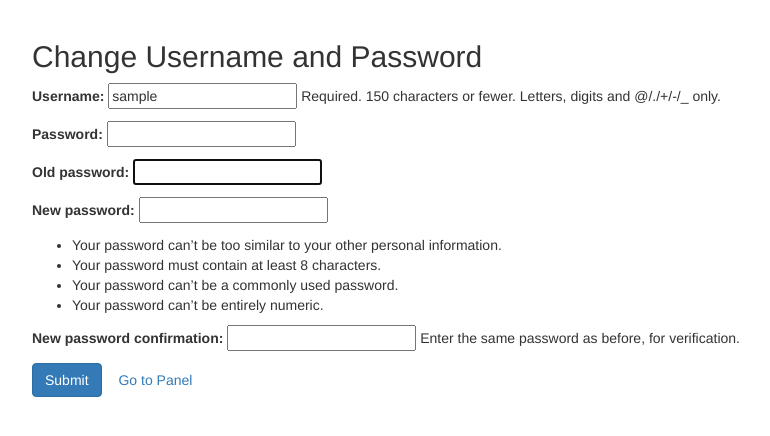
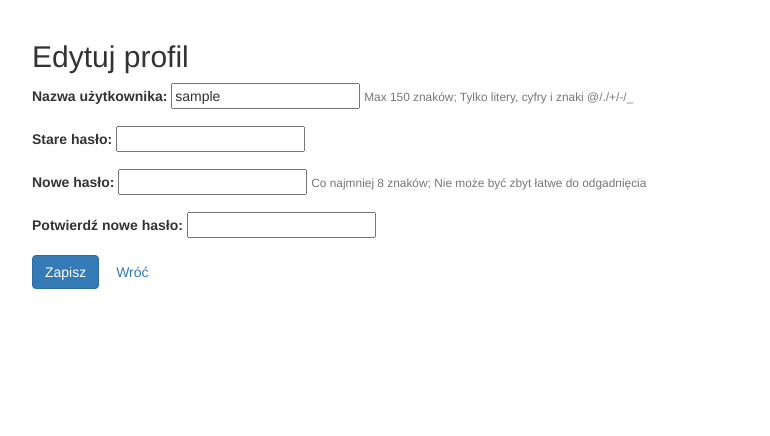
Before and after one commit to crossfade69/ankietaProject, a Django app: page /edit_profile/ in a window 1280 px wide. Shown: the part 52-488 px from the top of the page, without its empty margins (38-808 px from the left). Run offline with Django 5.2, Linux system fonts and the light colour scheme; the visitor is signed in with stand-in values (Sample User, id 1); some libraries are stand-ins or nearby versions.

Commit message:
polska wersja

```diff
--- a/poll/forms.py
+++ b/poll/forms.py
@@ -2,6 +2,7 @@ from django.contrib.auth.models import User
 from django import forms
 from django.forms import ModelForm
 from .models import Poll
+from django.contrib.auth.forms import UserCreationForm, UserChangeForm, PasswordChangeForm
 
 
 class EditPollForm(ModelForm):
@@ -16,4 +17,58 @@ class EditPollForm(ModelForm):
 class EditUsernameForm(forms.ModelForm):
     class Meta:
         model = User
-        fields = ['username', 'password']
+        fields = ['username']
+
+class NoValidationPasswordInput(forms.PasswordInput):
+    def value_from_datadict(self, data, files, name):
+        return data.get(name)
+
+class PolishUserCreationForm(UserCreationForm):
+    class Meta:
+        model = User
+        fields = UserCreationForm.Meta.fields
+
+    def __init__(self, *args, **kwargs):
+        super().__init__(*args, **kwargs)
+
+        self.fields['username'].label = 'Nazwa użytkownika'
+        self.fields['username'].help_text = (
+            'Maks. 150 znaków lub mniej. Tylko litery, cyfry i znaki @/./+/-/_'
+        )
+        self.fields['password1'].label = 'Hasło'
+        self.fields['password1'].help_text = (
+            'Hasło musi mieć co najmniej 8 znaków i nie może być zbyt łatwe do odgadnięcia.'
+        )
+        self.fields['password1'].widget = NoValidationPasswordInput()
+        self.fields['password2'].label = 'Potwierdź hasło'
+        self.fields['password2'].help_text = 'Wprowadź hasło ponownie dla potwierdzenia.'
+        self.fields['password2'].widget = NoValidationPasswordInput()
+
+        def clean_password1(self):
+            password1 = self.cleaned_data.get('password1')
+            return password1
+
+        def clean_password2(self):
+            password2 = self.cleaned_data.get('password2')
+            return password2
+
+class PolishEditUsernameForm(UserChangeForm):
+    class Meta:
+        model = User  # Assuming you have imported the User model
+        fields = ['username']
+
+    username = forms.CharField(label='Nazwa użytkownika', max_length=150)
+
+class PolishPasswordChangeForm(PasswordChangeForm):
+    old_password = forms.CharField(
+        label='Stare hasło',
+        widget=forms.PasswordInput(attrs={'autocomplete': 'current-password'}),
+    )
+    new_password1 = forms.CharField(
+        label='Nowe hasło',
+        widget=forms.PasswordInput(attrs={'autocomplete': 'new-password'}),
+    )
+    new_password2 = forms.CharField(
+        label='Potwierdź nowe hasło',
+        widget=forms.PasswordInput(attrs={'autocomplete': 'new-password'}),
+    )
--- a/poll/views.py
+++ b/poll/views.py
@@ -1,15 +1,12 @@
 from django.http import HttpResponse, Http404, HttpResponseRedirect
 from django.shortcuts import render, redirect, get_object_or_404
 from django.contrib.auth import authenticate, login, logout
-from django.contrib.auth.forms import UserCreationForm, PasswordChangeForm
-from django.contrib.sessions.models import Session
 from django.contrib import messages
 from django.urls import reverse
-from django.utils import timezone
 from django.contrib.auth.decorators import login_required
 
-from . import forms
-from .forms import EditPollForm, EditUsernameForm
+from .forms import (EditPollForm, PolishUserCreationForm,
+                    PolishEditUsernameForm, PolishPasswordChangeForm)
 from .models import Poll
 
 
@@ -34,7 +31,7 @@ def teacher_logout(request):
 
 def teacher_register(request):
     if request.method == 'POST':
-        form =UserCreationForm(request.POST)
+        form =PolishUserCreationForm(request.POST)
         if form.is_valid():
             form.save()
             username = form.cleaned_data['username']
@@ -44,15 +41,15 @@ def teacher_register(request):
             messages.success(request, 'sukces')
             return redirect('teacher_login')
     else:
-        form = UserCreationForm()
+        form = PolishUserCreationForm()
     return render(request, 'registration/register.html',{
         'form':form})
 
 @login_required(login_url='teacher_login')
 def edit_profile(request):
     if request.method == 'POST':
-        username_form = EditUsernameForm(request.POST, instance=request.user)
-        password_form = PasswordChangeForm(request.user, request.POST)
+        username_form = PolishEditUsernameForm(request.POST, instance=request.user)
+        password_form = PolishPasswordChangeForm(request.user, request.POST)
 
         if username_form.is_valid():
             username_form.save()
@@ -67,8 +64,8 @@ def edit_profile(request):
             messages.error(request, 'Password change failed. Please correct the errors.')
 
     else:
-        username_form = EditUsernameForm(instance=request.user)
-        password_form = PasswordChangeForm(request.user)
+        username_form = PolishEditUsernameForm(instance=request.user)
+        password_form = PolishPasswordChangeForm(request.user)
 
     return render(request, 'registration/edit_profile.html', {
         'username_form': username_form,
--- a/templates/poll/chart.html
+++ b/templates/poll/chart.html
@@ -3,7 +3,7 @@
 <head>
     <meta charset="UTF-8">
     <meta name="viewport" content="width=device-width, initial-scale=1.0">
-    <title>Poll Chart</title>
+    <title>Wykres</title>
     <!-- Include Chart.js library -->
     <script src="https://cdn.jsdelivr.net/npm/chart.js"></script>
 </head>
@@ -11,10 +11,8 @@
     <canvas id="pollChart" width="400" height="200"></canvas>
 
     <script>
-        // Access the chart data passed from the Django view
         var data = {{ data | safe }};
 
-        // Chart.js code to create a bar chart
         var ctx = document.getElementById('pollChart').getContext('2d');
         var myChart = new Chart(ctx, {
             type: 'bar',
--- a/templates/poll/notready.html
+++ b/templates/poll/notready.html
@@ -1,14 +1,13 @@
 {% extends 'base.html' %}
 
-{% block title %}Not Ready{% endblock %}
+{% block title %}Brak gotowości{% endblock %}
 
 {% block main %}
     <div class="row">
     <div class="col-lg-8 col-lg-offset-2">
         <div class="panel panel-default">
             <div class="panel-heading">
-                <h3 class="panel-title">Poll Result</h3>
-            </div>
+
 
             <div class="panel-body">
                 <h1>Ankieta jeszcze nie gotowa</h1>
--- a/templates/poll/thankyou.html
+++ b/templates/poll/thankyou.html
@@ -1,6 +1,6 @@
 {% extends 'base.html' %}
 
-{% block title %}Thank You{% endblock %}
+{% block title %}Dziękuję{% endblock %}
 
 {% block main %}
     <div class="row">
--- a/templates/poll/vote.html
+++ b/templates/poll/vote.html
@@ -7,7 +7,7 @@
     <div class="col-lg-8 col-lg-offset-2">
         <div class="panel panel-default">
             <div class="panel-heading">
-                <h3 class="panel-title">Cast Your Vote</h3>
+                <h3 class="panel-title">Wybierz odpowiedź</h3>
             </div>
 
             <div class="panel-body">
@@ -40,7 +40,7 @@
                             <hr />
 
                             <button type="submit" class="btn btn-info btn-lg"> <!-- btn-lg for larger size -->
-                                Submit
+                                Zatwierdź
                             </button>
 
                         </form>
--- a/templates/registration/edit_profile.html
+++ b/templates/registration/edit_profile.html
@@ -1,7 +1,7 @@
 {% extends 'base.html' %}
 
 {% block main %}
-  <h2>Change Username and Password</h2>
+  <h2>Edytuj profil</h2>
 
   {% if messages %}
     <ul class="messages">
@@ -13,10 +13,27 @@
 
   <form method="post" action="{% url 'edit_profile' %}">
     {% csrf_token %}
-    {{ username_form.as_p }}
-    {{ password_form.as_p }}
-    <button type="submit" class="btn btn-primary">Submit</button>
-    <a href="{% url 'panel' %}" class="btn btn-secondary">Go to Panel</a>
+    <div class="form-group">
+        <label for="{{ username_form.username.id_for_label }}">Nazwa użytkownika:</label>
+        {{ username_form.username }}
+        <small class="form-text text-muted">Max 150 znaków; Tylko litery, cyfry i znaki @/./+/-/_</small>
+    </div>
+    <div class="form-group">
+        <label for="{{ password_form.old_password.id_for_label }}">Stare hasło:</label>
+        {{ password_form.old_password }}
+    </div>
+    <div class="form-group">
+        <label for="{{ password_form.new_password1.id_for_label }}">Nowe hasło:</label>
+        {{ password_form.new_password1 }}
+        <small class="form-text text-muted">Co najmniej 8 znaków; Nie może być zbyt łatwe do odgadnięcia</small>
+    </div>
+    <div class="form-group">
+        <label for="{{ password_form.new_password2.id_for_label }}">Potwierdź nowe hasło:</label>
+        {{ password_form.new_password2 }}
+    </div>
+
+    <button type="submit" class="btn btn-primary">Zapisz</button>
+    <a href="{% url 'panel' %}" class="btn btn-secondary">Wróć</a>
   </form>
     <script src="https://code.jquery.com/jquery-3.3.1.slim.min.js" integrity="sha384-q8i/X+965DzO0rT7abK41JStQIAqVgRVzpbzo5smXKp4YfRvH+8abtTE1Pi6jizo" crossorigin="anonymous"></script>
 <script src="https://cdnjs.cloudflare.com/ajax/libs/popper.js/1.14.7/umd/popper.min.js" integrity="sha384-UO2eT0CpHqdSJQ6hJty5KVphtPhzWj9WO1clHTMGa3JDZwrnQq4sF86dIHNDz0W1" crossorigin="anonymous"></script>
```
Also changed, not shown: templates/poll/panel.html (+10 -52 lines), templates/poll/password.html (+4 -4 lines), templates/registration/register.html (+3 -6 lines), poll/tests.py (added).
